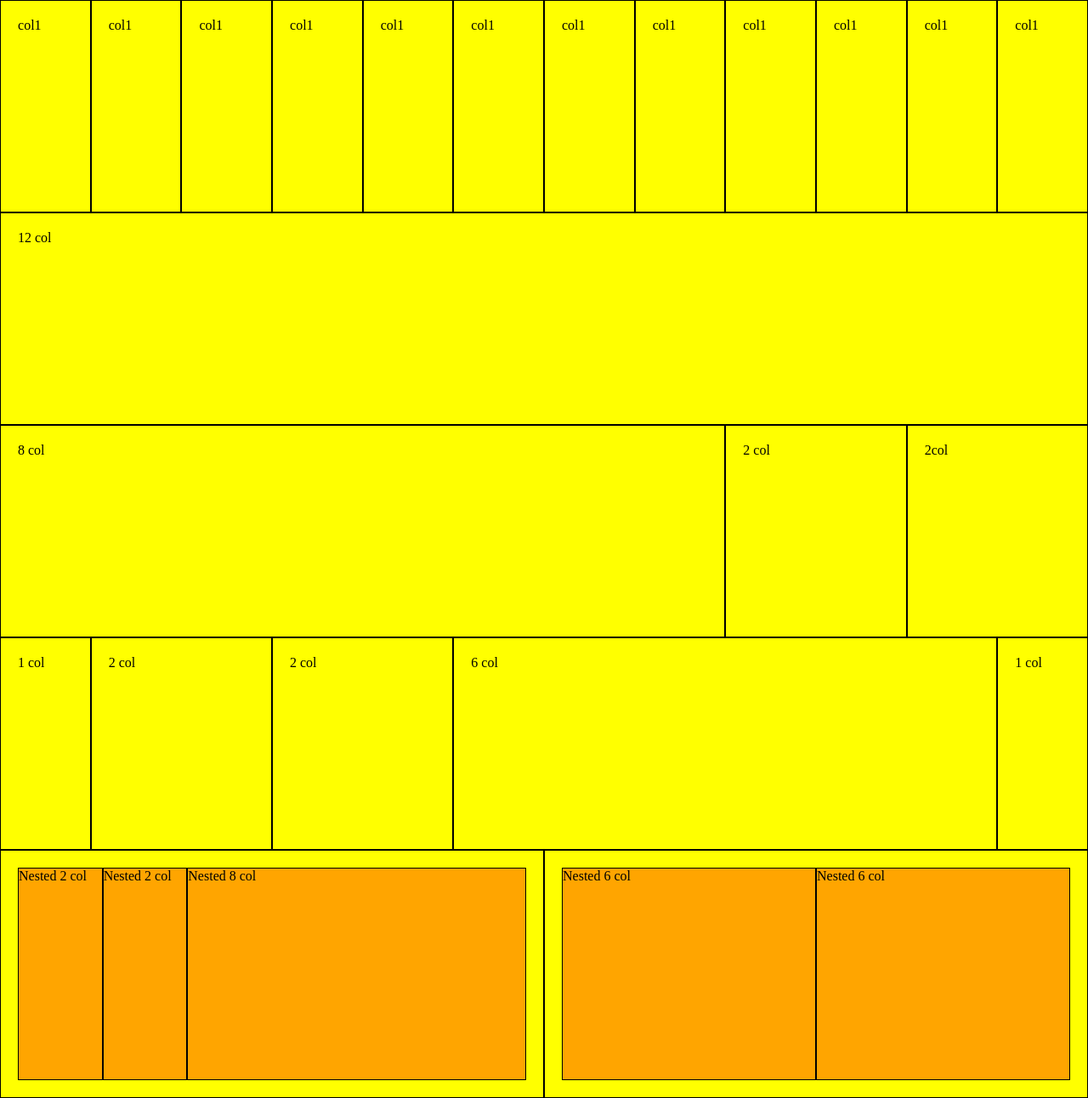
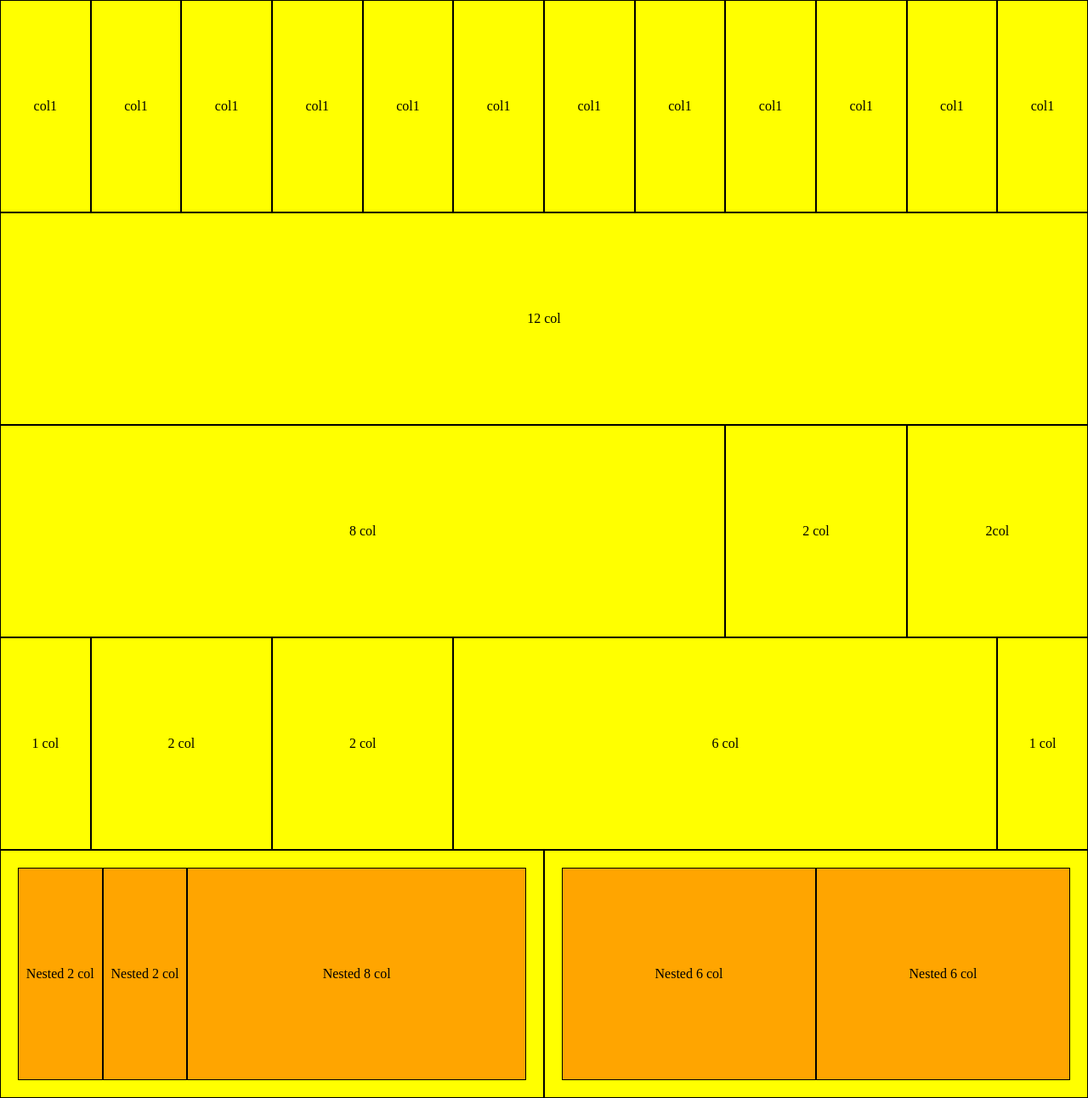
Before and after one commit to Papa97/html-css-12bool, a plain HTML site: page index.html in a window 1280 px wide. Shown: the whole page at 85% size. Drawn offline with Linux system fonts and the light colour scheme.

Commit message:
fine esercizio

```diff
--- a/css/style.css
+++ b/css/style.css
@@ -9,10 +9,21 @@
   background-color: yellow;
   border: 1px solid;
   padding: 20px;
+  text-align: center;
 }
 
 .box-nest {
   background-color: orange;
   border: 1px solid;
   min-height: 250px;
+  display: flex;
 }
+
+.container {
+  max-width: 1450px;
+  margin: 0 auto;
+}
+
+.cont-flex {
+  display: flex;
+}
--- a/index.html
+++ b/index.html
@@ -9,51 +9,63 @@
     <title>Document</title>
   </head>
   <body>
-    <div class="row just-center align-center">
-      <div class="col-1 box">col1</div>
-      <div class="col-1 box">col1</div>
-      <div class="col-1 box">col1</div>
-      <div class="col-1 box">col1</div>
-      <div class="col-1 box">col1</div>
-      <div class="col-1 box">col1</div>
-      <div class="col-1 box">col1</div>
-      <div class="col-1 box">col1</div>
-      <div class="col-1 box">col1</div>
-      <div class="col-1 box">col1</div>
-      <div class="col-1 box">col1</div>
-      <div class="col-1 box">col1</div>
+    <div class="container">
+      <div class="row">
+        <div class="col-1 box cont-flex just-center align-center">col1</div>
+        <div class="col-1 box cont-flex just-center align-center">col1</div>
+        <div class="col-1 box cont-flex just-center align-center">col1</div>
+        <div class="col-1 box cont-flex just-center align-center">col1</div>
+        <div class="col-1 box cont-flex just-center align-center">col1</div>
+        <div class="col-1 box cont-flex just-center align-center">col1</div>
+        <div class="col-1 box cont-flex just-center align-center">col1</div>
+        <div class="col-1 box cont-flex just-center align-center">col1</div>
+        <div class="col-1 box cont-flex just-center align-center">col1</div>
+        <div class="col-1 box cont-flex just-center align-center">col1</div>
+        <div class="col-1 box cont-flex just-center align-center">col1</div>
+        <div class="col-1 box cont-flex just-center align-center">col1</div>
       </div>
 
       <div class="row">
-      <div class="col-12 box">12 col</div>
+        <div class="col-12 box cont-flex just-center align-center">12 col</div>
       </div>
 
       <div class="row">
-      <div class="col-8 box">8 col</div>
-      <div class="col-2 box">2 col</div>
-      <div class="col-2 box">2col</div>
+        <div class="col-8 box cont-flex just-center align-center">8 col</div>
+        <div class="col-2 box cont-flex just-center align-center">2 col</div>
+        <div class="col-2 box cont-flex just-center align-center">2col</div>
       </div>
 
       <div class="row">
-      <div class="col-1 box">1 col</div>
-      <div class="col-2 box">2 col</div>
-      <div class="col-2 box">2 col</div>
-      <div class="col-6 box">6 col</div>
-      <div class="col-1 box">1 col</div>
+        <div class="col-1 box cont-flex just-center align-center">1 col</div>
+        <div class="col-2 box cont-flex just-center align-center">2 col</div>
+        <div class="col-2 box cont-flex just-center align-center">2 col</div>
+        <div class="col-6 box cont-flex just-center align-center">6 col</div>
+        <div class="col-1 box cont-flex just-center align-center">1 col</div>
       </div>
 
       <div class="row">
         <div class="col-6 box">
           <div class="row">
-          <div class="col-2 box-nest">Nested 2 col</div>
-          <div class="col-2 box-nest">Nested 2 col</div>
-          <div class="col-8 box-nest">Nested 8 col</div>
+            <div class="col-2 box-nest just-center align-center">
+              Nested 2 col
+            </div>
+            <div class="col-2 box-nest just-center align-center">
+              Nested 2 col
+            </div>
+            <div class="col-8 box-nest just-center align-center">
+              Nested 8 col
+            </div>
           </div>
         </div>
         <div class="col-6 box">
           <div class="row">
-          <div class="col-6 box-nest">Nested 6 col</div>
-          <div class="col-6 box-nest">Nested 6 col</div>
+            <div class="col-6 box-nest just-center align-center">
+              Nested 6 col
+            </div>
+            <div class="col-6 box-nest just-center align-center">
+              Nested 6 col
+            </div>
+          </div>
         </div>
       </div>
     </div>
```
Lines whose indentation alone changed are shown as unchanged.
